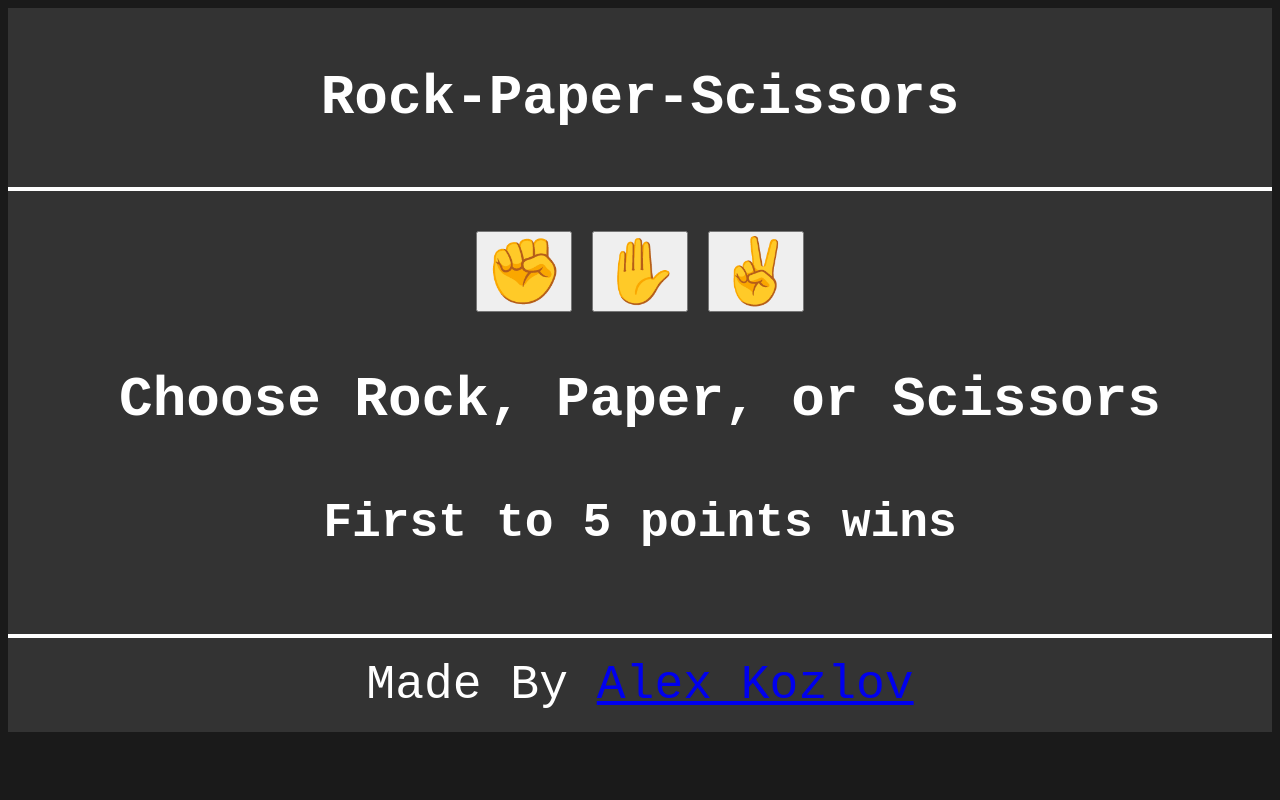
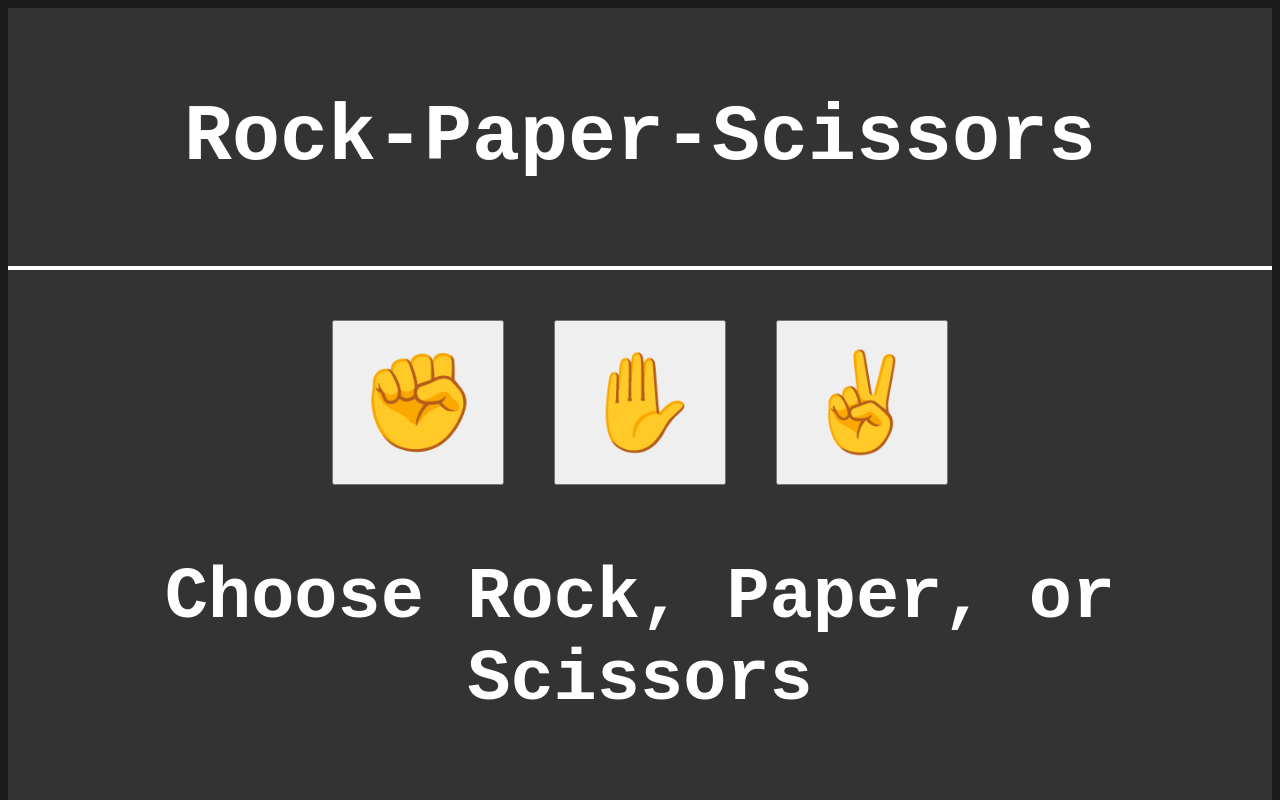
Before and after one commit to alexkozlovm/Rock-Paper-Scissors, a plain HTML site: page index.html in a window 1280 px wide. Shown: the top 800 px of the page. Drawn offline with Linux system fonts and the light colour scheme.

Commit message:
Finishing touches

```diff
--- a/style.css
+++ b/style.css
@@ -1,13 +1,3 @@
-/**
- * FILEPATH: /Users/alex-k/repos/Rock-Paper-Scissors/style.css
- *
- * This CSS file contains styles for the Rock-Paper-Scissors game.
- * It defines the styling for the body, header, main, footer, headings,
- * result element, and player controls.
- *
- * Styles include background colors, text colors, font families,
- * font sizes, padding, borders, and flexbox properties.
- */
 body {
     background-color: #1a1a1a;
     color: #fff;
@@ -17,43 +7,35 @@ body {
 
 header, main, footer {
     background-color: #333;
-    padding: 20px;
+    padding: 30px;
     text-align: center;
-    font-size: 3.5rem;
-    font-family: 'Courier New', monospace;
 }
 
 header {
-    font-size: 4rem;
     border-bottom: 2px solid #fff;
 }
 
 main {
-    font-size: 3.5rem;
     border-top: 2px solid #fff;
     border-bottom: 2px solid #fff;
 }
 
 footer {
-    font-size: 3rem;
     border-top: 2px solid #fff;
 }
 
-h1, h2, h3, h4, #result {
+h1, h3, h4, #result {
     font-family: 'Courier New', monospace;
-    font-size: 3.5rem;
 }
-
-h2 {
-    font-size: 4rem;
+h1 {
+    font-size: 5rem;
 }
-
 h3 {
-    font-size: 3.5rem;
+    font-size: 4.5rem;
 }
 
 h4 {
-    font-size: 3rem;
+    font-size: 4rem;
 }
 
 #player-controls {
@@ -64,6 +46,11 @@ h4 {
 }
 
 #player-controls button {
-    margin: 0 10px;
-    font-size: 4rem;
+    margin: 0 25px;
+    padding: 1.5rem;
+    font-size: 6rem;
 }
+a {
+    color: #fff;
+    font-weight: 600;
+}
```
